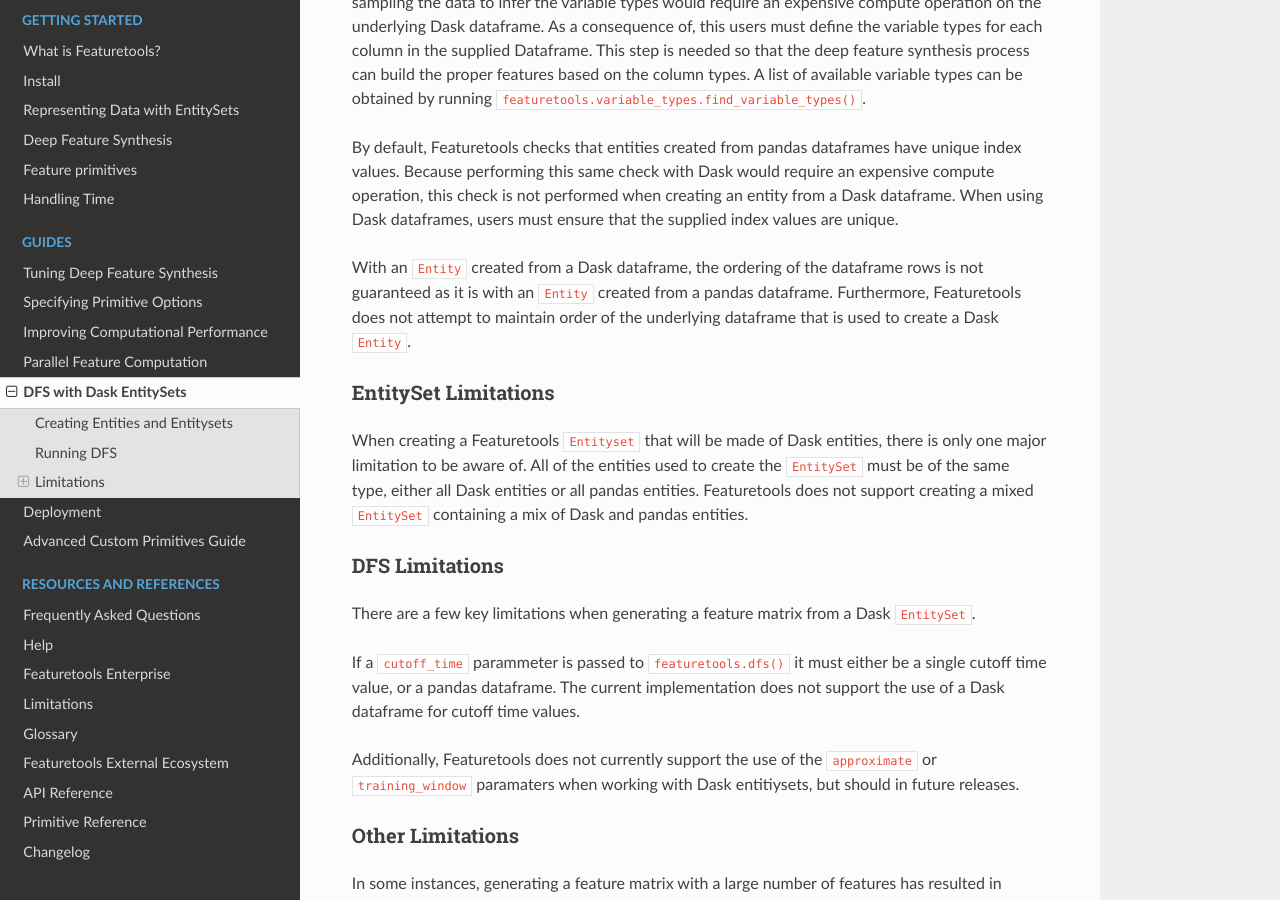
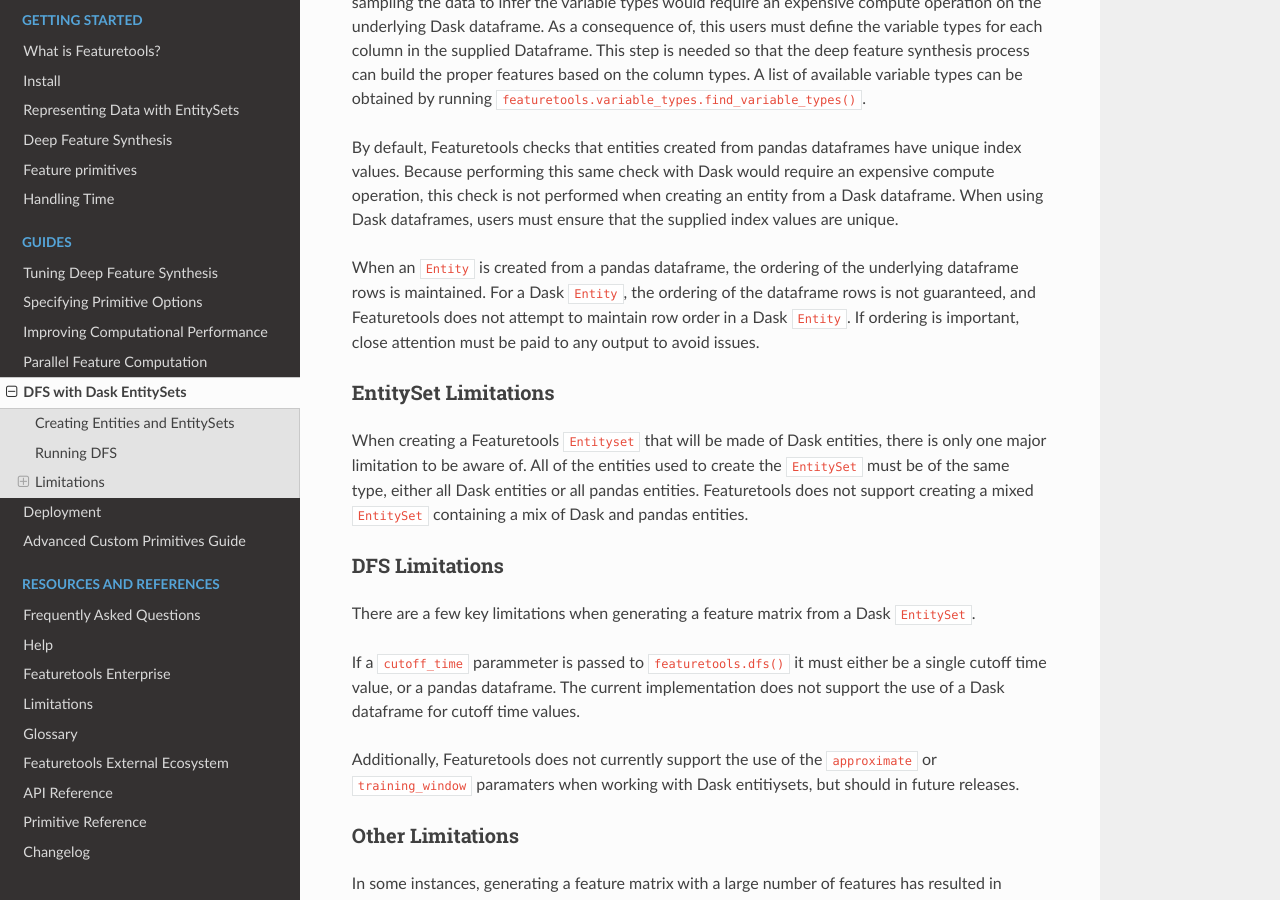
Before and after one commit to alteryx/featuretools, a Sphinx documentation site: the page built from docs/source/guides/dfs_with_dask_entitysets.rst, in a window 1280 px wide and 900 px high, scrolled down 2396 px. Built offline with Sphinx 7.4.7 and the Read the Docs theme 2.0.0, drawn with Linux system fonts in a browser that asks for light colours; pages that are not in the unit, such as notebooks, are missing from menus; comment, search, counter and statistics services are not loaded; some of the changed text lies outside the part shown.

Commit message:
wording updates

```diff
--- a/docs/source/guides/dfs_with_dask_entitysets.rst
+++ b/docs/source/guides/dfs_with_dask_entitysets.rst
@@ -4,7 +4,7 @@
 
 This guide will provide an overview of how to create a Dask ``EntitySet`` and then generate a feature matrix from it. If you are already familiar with creating a feature matrix starting from pandas dataframes, this process will seem quite familiar, as there are no differences in the process. There are, however, some limitations when using Dask dataframes, and those limitations are reviewed in more detail below.
 
-Creating Entities and Entitysets
+Creating Entities and EntitySets
 --------------------------------
 For this example, we will create a very small pandas dataframe and then convert this into a Dask dataframe to use in the remainder of the process. Normally when using Dask, you would just read your data directly into a Dask dataframe without the intermediate step of using pandas.
 
@@ -83,7 +83,7 @@
 
 By default, Featuretools checks that entities created from pandas dataframes have unique index values. Because performing this same check with Dask would require an expensive compute operation, this check is not performed when creating an entity from a Dask dataframe. When using Dask dataframes, users must ensure that the supplied index values are unique.
 
-With an ``Entity`` created from a Dask dataframe, the ordering of the dataframe rows is not guaranteed as it is with an ``Entity`` created from a pandas dataframe. Furthermore, Featuretools does not attempt to maintain order of the underlying dataframe that is used to create a Dask ``Entity``.
+When an ``Entity`` is created from a pandas dataframe, the ordering of the underlying dataframe rows is maintained. For a Dask ``Entity``, the ordering of the dataframe rows is not guaranteed, and Featuretools does not attempt to maintain row order in a Dask ``Entity``. If ordering is important, close attention must be paid to any output to avoid issues.
 
 EntitySet Limitations
 *********************
```
